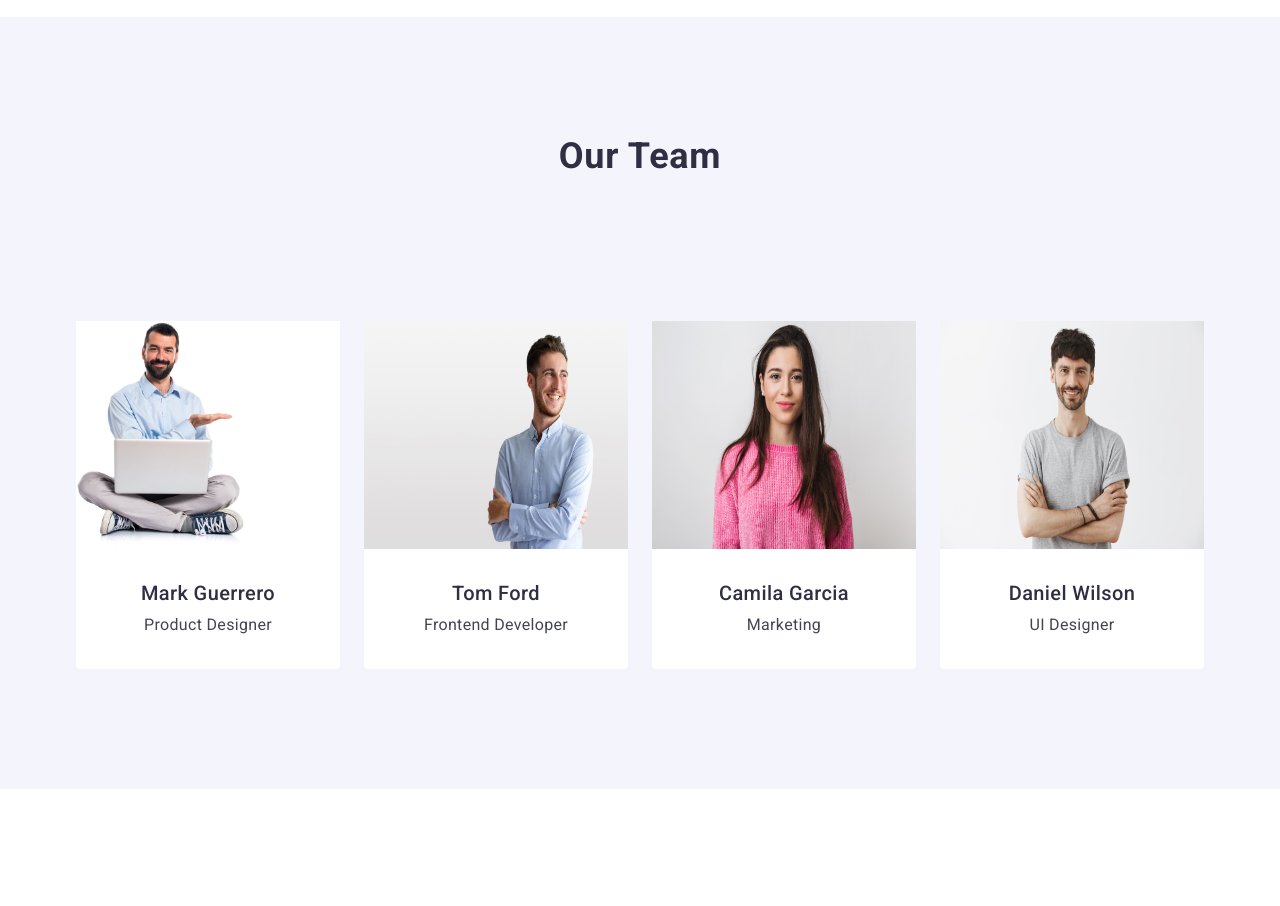
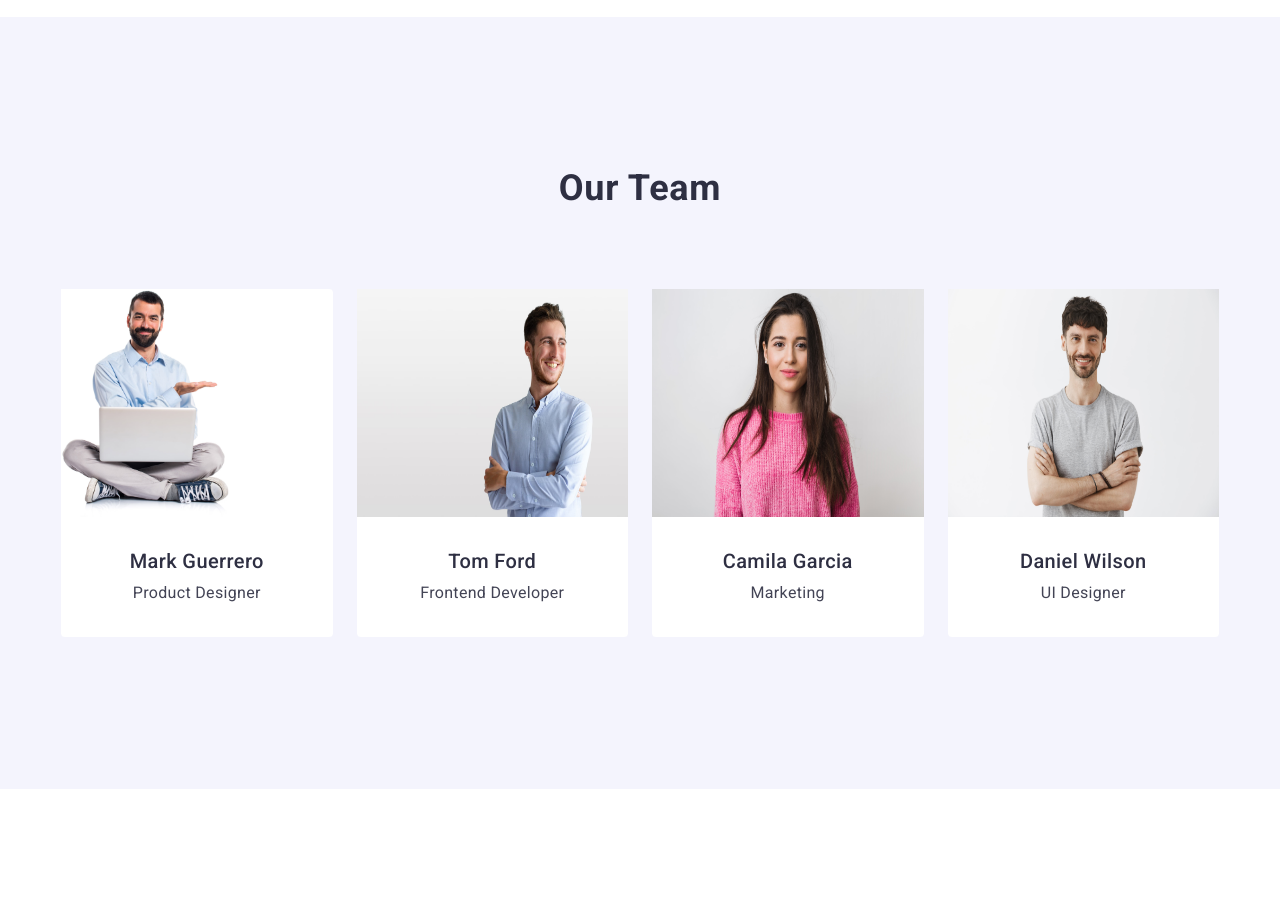
Before and after one commit to sviatletsiuk-blip/goit-markup-hw-03, a plain HTML site: page index.html in a window 1280 px wide. Shown: the part 1000-1906 px from the top of the page. Drawn offline with nearby package versions, Linux system fonts and the light colour scheme.

Commit message:
Додав нову функцію

```diff
--- a/css/styles.css
+++ b/css/styles.css
@@ -231,8 +231,12 @@ width: calc((100% - 72px) / 3);
     padding-bottom: 120px;
 }
 
+.team .container{
+    padding: 32px 0;
+}
+
 .team-title {
-    margin-bottom: 72px;
+    margin-bottom: 8px;
     padding-bottom: 72px;
     font-weight: 700;
     font-size: 36px;
@@ -250,7 +254,7 @@ width: calc((100% - 72px) / 3);
 }
 
 .team-item {
-
+    border-radius: 0px 0px 4px 4px;
     background-color: #fff;
     border-radius:  4px 4px;
     padding-top: 0;
--- a/index.html
+++ b/index.html
@@ -87,7 +87,7 @@
             <div class="container">
             <h2 class="team-title">Our Team</h2>
             <ul class="team-list">
-                <li class="team-item" style="border-radius: 0px 0px 4px 4px;">
+                <li class="team-item">
                     <img src="images/MarkGuerrero.jpg" alt="Mark Guerrero" class="team-image">
                     <div class="team-info">
                         <h3 class="team-subtitle">Mark Guerrero</h3>
```
